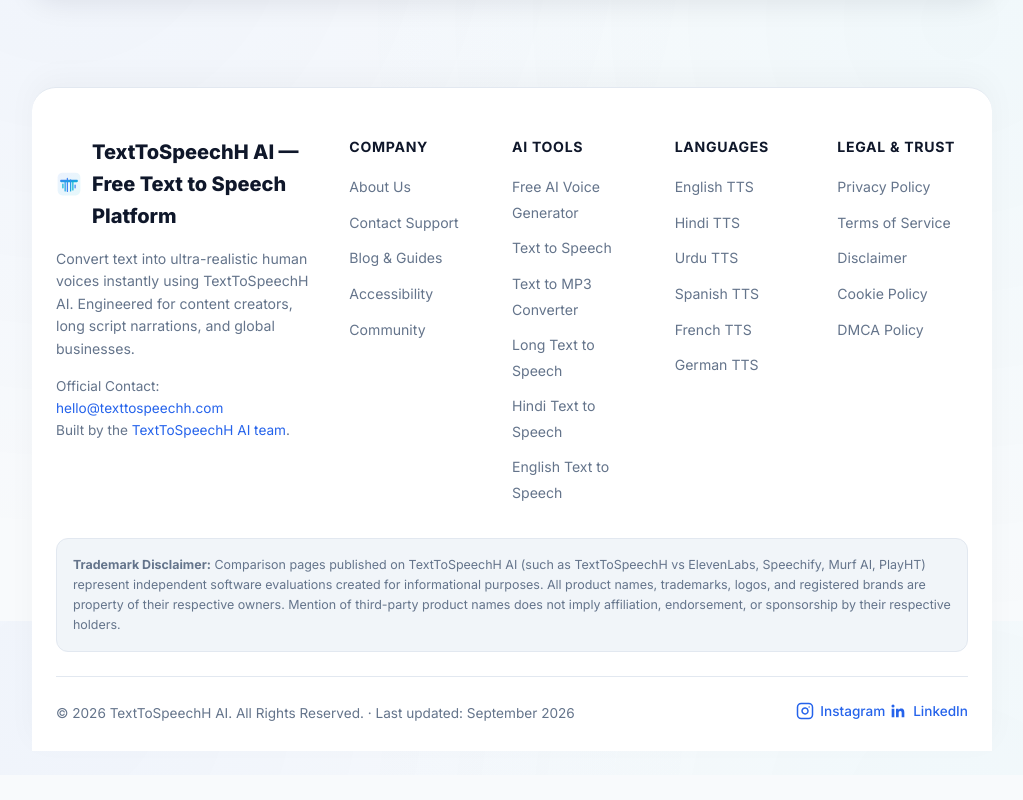
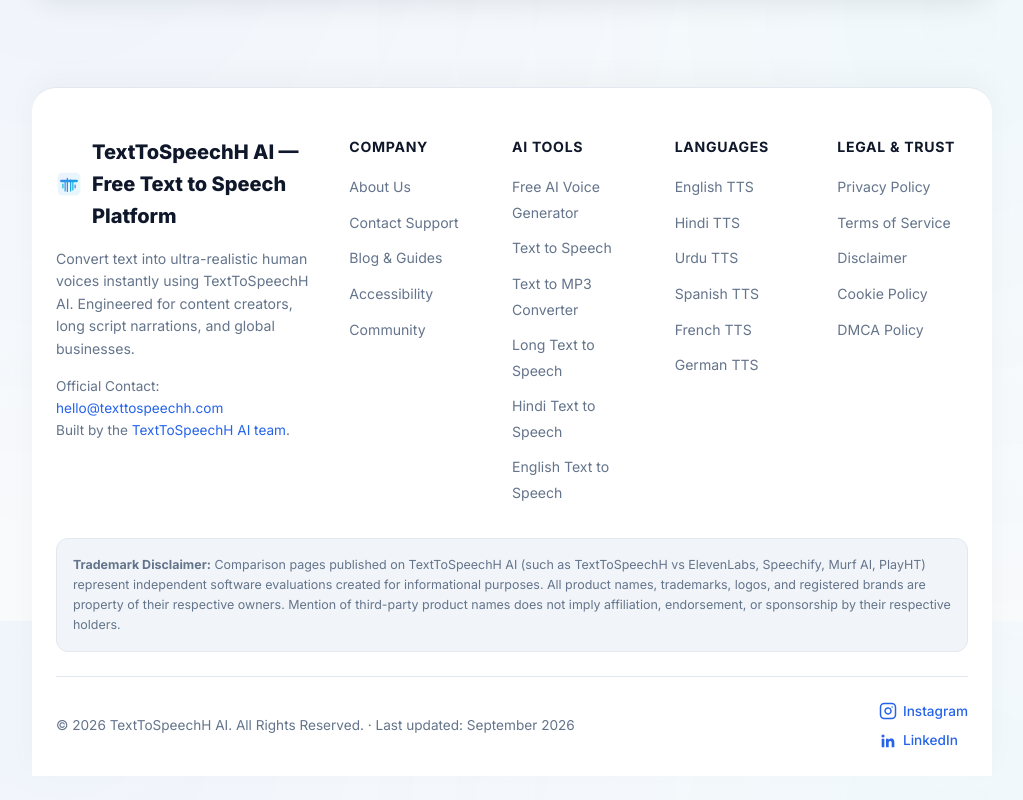
Before and after one commit to monisayshs/texttospeechh, a website: page public/index.html in a window 1280 px wide. Shown: the part 4179-4979 px from the top of the page, without its empty margins (128-1151 px from the left). Before the commit the page ends 4954 px from the top, so only its background shows below. Drawn offline with Linux system fonts and the light colour scheme.

Commit message:
Footer social links: stack Instagram and LinkedIn vertically (user request)

```diff
--- a/public/index.html
+++ b/public/index.html
@@ -684,7 +684,7 @@
       <!-- Bottom Copyright Bar -->
       <div class="footer-bottom-bar">
         <p>© 2026 TextToSpeechH AI. All Rights Reserved. · Last updated: September 2026</p>
-        <div class="social-links">
+        <div class="social-links" style="display:flex; flex-direction:column; align-items:flex-start; gap:8px;">
           <a href="https://www.instagram.com/webxpert.ai/" target="_blank" rel="noopener noreferrer" style="color:var(--accent-blue); text-decoration:none; font-weight:500; display:inline-flex; align-items:center; gap:6px;" aria-label="Official Instagram">
             <svg width="18" height="18" viewBox="0 0 24 24" fill="none" stroke="currentColor" stroke-width="2" stroke-linecap="round" stroke-linejoin="round"><rect x="2" y="2" width="20" height="20" rx="5" ry="5"/><path d="M16 11.37A4 4 0 1 1 12.63 8 4 4 0 0 1 16 11.37z"/><line x1="17.5" y1="6.5" x2="17.51" y2="6.5"/></svg>
             Instagram
```
